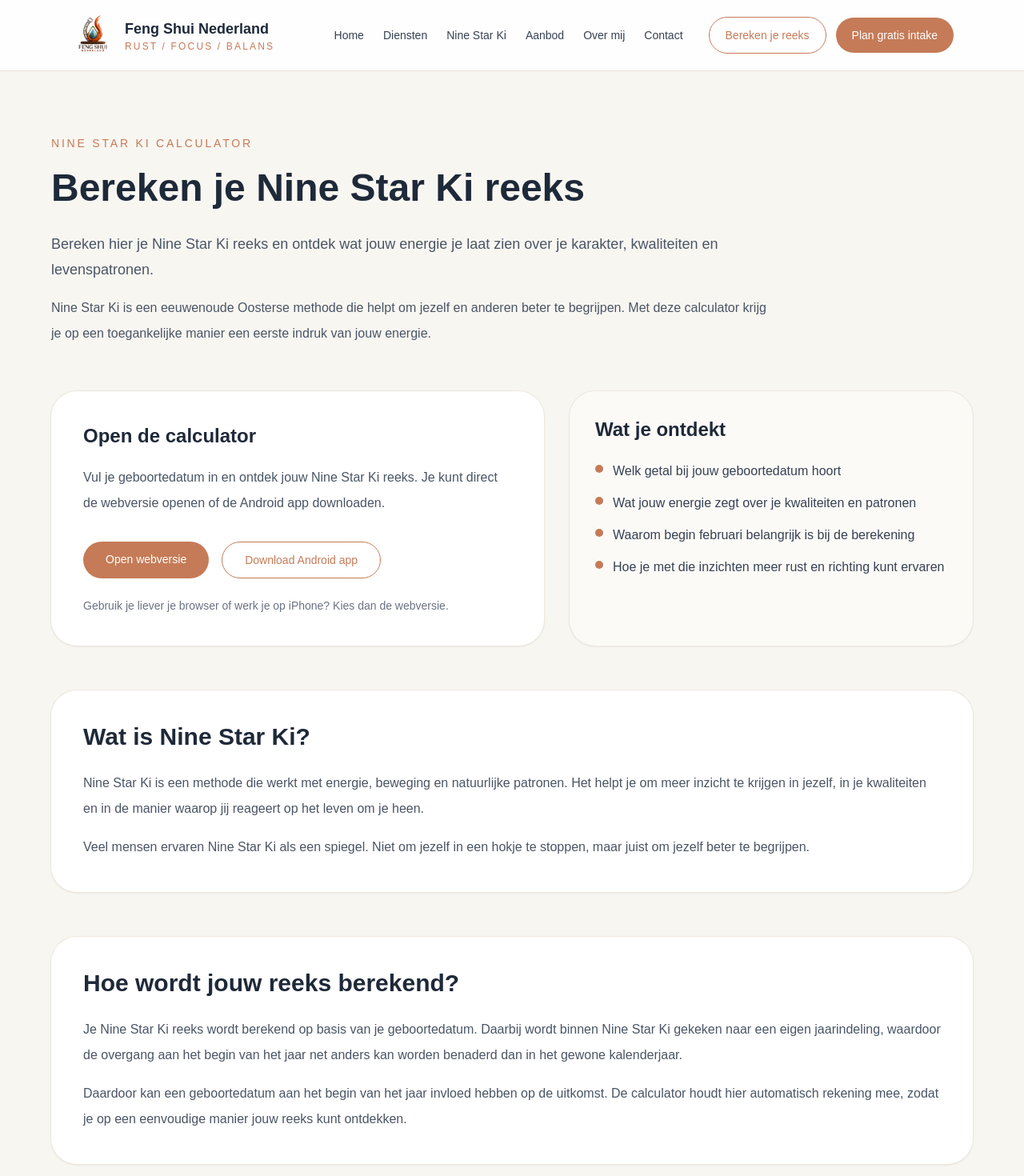
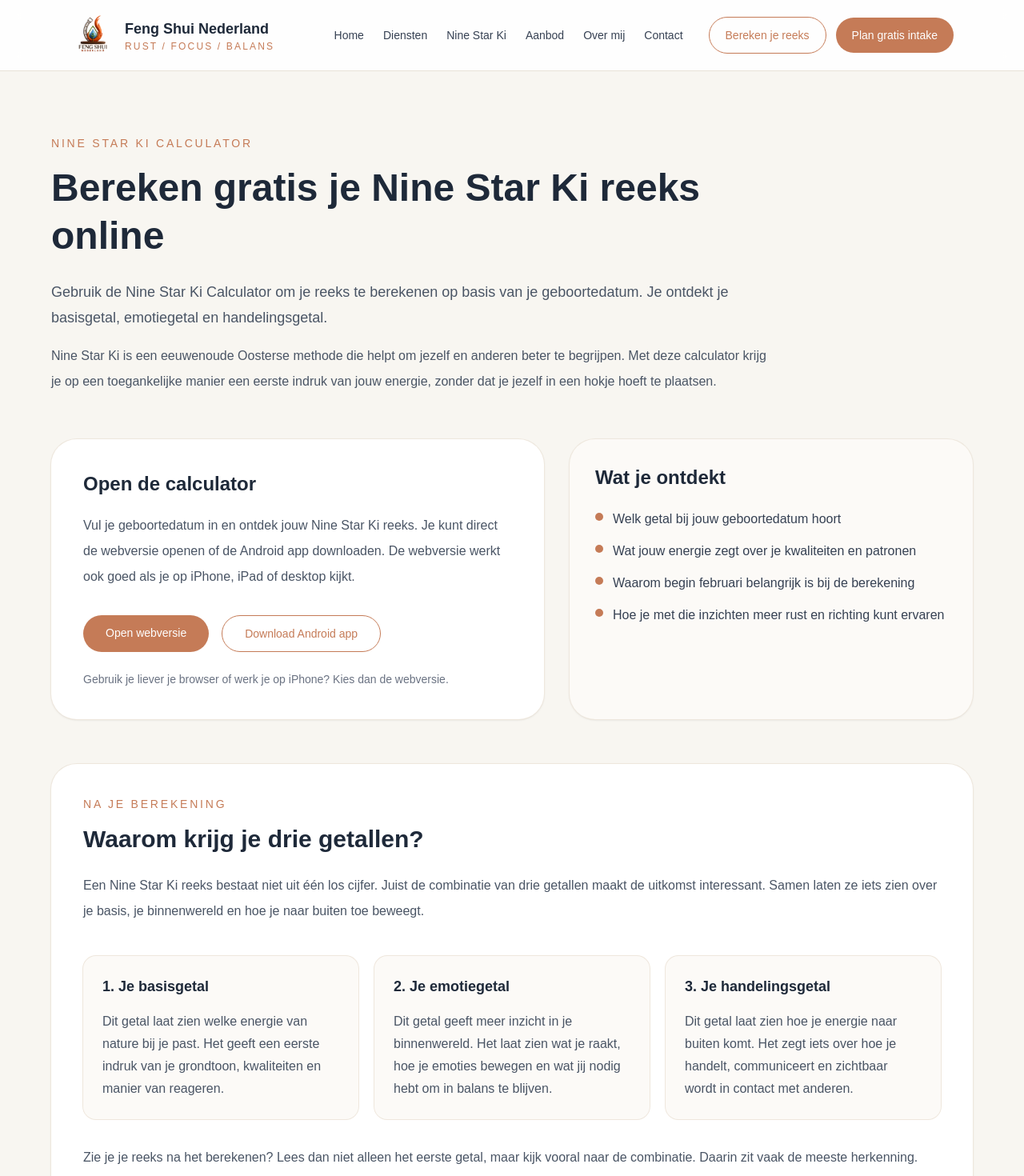
Before and after one commit to darius858/fengshuinederland-site, a Next.js app: page /nine-star-ki-calculator in a window 1280 px wide. Shown: the top 1470 px of the page at 80% size. Built offline with nearby package versions, Linux system fonts and the light colour scheme.

Commit message:
Improve Nine Star Ki calculator SEO hub

```diff
--- a/app/nine-star-ki-calculator/page.tsx
+++ b/app/nine-star-ki-calculator/page.tsx
@@ -60,11 +60,50 @@ const numberMeanings = [
   },
 ];
 
+const seriesParts = [
+  {
+    title: "1. Je basisgetal",
+    description:
+      "Dit getal laat zien welke energie van nature bij je past. Het geeft een eerste indruk van je grondtoon, kwaliteiten en manier van reageren.",
+  },
+  {
+    title: "2. Je emotiegetal",
+    description:
+      "Dit getal geeft meer inzicht in je binnenwereld. Het laat zien wat je raakt, hoe je emoties bewegen en wat jij nodig hebt om in balans te blijven.",
+  },
+  {
+    title: "3. Je handelingsgetal",
+    description:
+      "Dit getal laat zien hoe je energie naar buiten komt. Het zegt iets over hoe je handelt, communiceert en zichtbaar wordt in contact met anderen.",
+  },
+];
+
+const relatedPages = [
+  {
+    title: "Wat is Nine Star Ki?",
+    description:
+      "Lees rustig verder over de achtergrond van Nine Star Ki en hoe deze methode helpt bij zelfinzicht.",
+    href: "/nine-star-ki",
+  },
+  {
+    title: "Betekenis van de cijfers",
+    description:
+      "Bekijk wat de cijfers 1 tot en met 9 in grote lijnen vertellen over energie, kwaliteiten en patronen.",
+    href: "/nine-star-ki-cijfers",
+  },
+  {
+    title: "Omarm Jezelf",
+    description:
+      "Wil je je reeks later dieper leren begrijpen? Meld je interesse voor het online programma.",
+    href: "/omarm-jezelf",
+  },
+];
+
 const faqs = [
   {
     question: "Wat is een Nine Star Ki reeks?",
     answer:
-      "Je reeks laat zien welke energie een belangrijke rol speelt in jouw karakter, kwaliteiten en levenspatronen.",
+      "Je reeks bestaat uit drie getallen die samen inzicht geven in je basisenergie, je emotionele beweging en de manier waarop je handelt.",
   },
   {
     question: "Is de Nine Star Ki Calculator gratis?",
@@ -77,6 +116,11 @@ const faqs = [
       "Binnen Nine Star Ki wordt gekeken naar een eigen jaarindeling. Daardoor kan een geboortedatum aan het begin van het jaar invloed hebben op de uitkomst.",
   },
   {
+    question: "Wat betekenen de drie getallen in mijn reeks?",
+    answer:
+      "Het eerste getal wordt vaak gezien als je basisgetal, het tweede als je emotiegetal en het derde als je handelingsgetal. Samen geven ze een completer beeld dan één los getal.",
+  },
+  {
     question: "Kan Nine Star Ki helpen bij zelfinzicht?",
     answer:
       "Ja, veel mensen gebruiken Nine Star Ki om zichzelf beter te begrijpen en meer inzicht te krijgen in hun kwaliteiten, gevoeligheden en relatiepatronen.",
@@ -84,14 +128,19 @@ const faqs = [
 ];
 
 export const metadata: Metadata = createMetadata({
-  title: "Nine Star Ki Calculator | Bereken je reeks",
+  title: "Nine Star Ki Calculator | Bereken gratis je reeks online",
   description:
-    "Bereken eenvoudig je Nine Star Ki reeks en ontdek wat jouw getal zegt over je energie, kwaliteiten en levenspatronen.",
+    "Bereken gratis je Nine Star Ki reeks online en ontdek wat je basisgetal, emotiegetal en handelingsgetal over jouw energie laten zien.",
   path: "/nine-star-ki-calculator",
   keywords: [
     "Nine Star Ki calculator",
+    "Nine Star Ki calculator online",
     "bereken je Nine Star Ki",
+    "Nine Star Ki berekenen online",
     "Nine Star Ki reeks",
+    "basisgetal Nine Star Ki",
+    "emotiegetal Nine Star Ki",
+    "handelingsgetal Nine Star Ki",
     "Nine Star Ki getal betekenis",
   ],
 });
@@ -106,18 +155,20 @@ export default function NineStarKiCalculatorPage() {
           </p>
 
           <h1 className="mt-4 text-4xl font-semibold leading-tight md:text-5xl">
-            Bereken je Nine Star Ki reeks
+            Bereken gratis je Nine Star Ki reeks online
           </h1>
 
           <p className="mt-6 text-lg leading-8 text-gray-600">
-            Bereken hier je Nine Star Ki reeks en ontdek wat jouw energie je
-            laat zien over je karakter, kwaliteiten en levenspatronen.
+            Gebruik de Nine Star Ki Calculator om je reeks te berekenen op
+            basis van je geboortedatum. Je ontdekt je basisgetal, emotiegetal
+            en handelingsgetal.
           </p>
 
           <p className="mt-4 leading-8 text-gray-600">
             Nine Star Ki is een eeuwenoude Oosterse methode die helpt om jezelf
             en anderen beter te begrijpen. Met deze calculator krijg je op een
-            toegankelijke manier een eerste indruk van jouw energie.
+            toegankelijke manier een eerste indruk van jouw energie, zonder dat
+            je jezelf in een hokje hoeft te plaatsen.
           </p>
         </section>
 
@@ -127,7 +178,8 @@ export default function NineStarKiCalculatorPage() {
 
             <p className="mt-5 leading-8 text-gray-600">
               Vul je geboortedatum in en ontdek jouw Nine Star Ki reeks. Je
-              kunt direct de webversie openen of de Android app downloaden.
+              kunt direct de webversie openen of de Android app downloaden. De
+              webversie werkt ook goed als je op iPhone, iPad of desktop kijkt.
             </p>
 
             <div className="mt-8 flex flex-wrap gap-4">
@@ -189,6 +241,45 @@ export default function NineStarKiCalculatorPage() {
         </section>
 
         <section className="mt-14 rounded-[2rem] bg-white p-8 shadow-sm ring-1 ring-[#eee7dd] md:p-10">
+          <p className="text-sm uppercase tracking-[0.2em] text-[#c57b57]">
+            Na je berekening
+          </p>
+
+          <h2 className="mt-4 text-3xl font-semibold">
+            Waarom krijg je drie getallen?
+          </h2>
+
+          <p className="mt-6 leading-8 text-gray-600">
+            Een Nine Star Ki reeks bestaat niet uit één los cijfer. Juist de
+            combinatie van drie getallen maakt de uitkomst interessant. Samen
+            laten ze iets zien over je basis, je binnenwereld en hoe je naar
+            buiten toe beweegt.
+          </p>
+
+          <div className="mt-10 grid gap-5 md:grid-cols-3">
+            {seriesParts.map((part) => (
+              <div
+                key={part.title}
+                className="rounded-2xl bg-[#fcfaf7] p-6 ring-1 ring-[#efe7dd]"
+              >
+                <h3 className="text-lg font-semibold text-gray-800">
+                  {part.title}
+                </h3>
+                <p className="mt-4 leading-7 text-gray-600">
+                  {part.description}
+                </p>
+              </div>
+            ))}
+          </div>
+
+          <p className="mt-8 leading-8 text-gray-600">
+            Zie je je reeks na het berekenen? Lees dan niet alleen het eerste
+            getal, maar kijk vooral naar de combinatie. Daarin zit vaak de
+            meeste herkenning.
+          </p>
+        </section>
+
+        <section className="mt-14 rounded-[2rem] bg-white p-8 shadow-sm ring-1 ring-[#eee7dd] md:p-10">
           <h2 className="text-3xl font-semibold">Wat is Nine Star Ki?</h2>
 
           <p className="mt-6 leading-8 text-gray-600">
@@ -202,6 +293,15 @@ export default function NineStarKiCalculatorPage() {
             Veel mensen ervaren Nine Star Ki als een spiegel. Niet om jezelf in
             een hokje te stoppen, maar juist om jezelf beter te begrijpen.
           </p>
+
+          <div className="mt-8">
+            <Link
+              href="/nine-star-ki"
+              className="inline-flex rounded-full border border-[#c57b57] px-7 py-3 text-sm font-medium text-[#c57b57] transition hover:bg-[#c57b57] hover:text-white"
+            >
+              Lees meer over Nine Star Ki
+            </Link>
+          </div>
         </section>
 
         <section className="mt-14 rounded-[2rem] bg-white p-8 shadow-sm ring-1 ring-[#eee7dd] md:p-10">
@@ -281,6 +381,38 @@ export default function NineStarKiCalculatorPage() {
           </p>
         </section>
 
+        <section className="mt-14 rounded-[2rem] bg-[#fcfaf7] p-8 shadow-sm ring-1 ring-[#eee7dd] md:p-10">
+          <h2 className="text-3xl font-semibold">
+            Bouw verder op je uitkomst
+          </h2>
+
+          <p className="mt-6 max-w-3xl leading-8 text-gray-600">
+            De calculator is een mooi beginpunt. Vanuit je uitkomst kun je
+            rustig verder lezen, zodat de cijfers meer betekenis krijgen en je
+            ze beter kunt plaatsen in je dagelijks leven.
+          </p>
+
+          <div className="mt-10 grid gap-5 md:grid-cols-3">
+            {relatedPages.map((page) => (
+              <Link
+                key={page.href}
+                href={page.href}
+                className="rounded-2xl bg-white p-6 ring-1 ring-[#efe7dd] transition hover:-translate-y-1 hover:shadow-md"
+              >
+                <h3 className="text-lg font-semibold text-gray-800">
+                  {page.title}
+                </h3>
+                <p className="mt-4 leading-7 text-gray-600">
+                  {page.description}
+                </p>
+                <span className="mt-5 inline-flex text-sm font-medium text-[#c57b57]">
+                  Lees verder
+                </span>
+              </Link>
+            ))}
+          </div>
+        </section>
+
         <section className="mt-14 rounded-[2rem] bg-white p-8 shadow-sm ring-1 ring-[#eee7dd] md:p-10">
           <h2 className="text-3xl font-semibold">Veelgestelde vragen</h2>
 
--- a/next.config.ts
+++ b/next.config.ts
@@ -45,6 +45,11 @@ const nextConfig: NextConfig = {
   async redirects() {
     return [
       {
+        source: "/blog/nine-star-ki-calculator",
+        destination: "/nine-star-ki-calculator",
+        permanent: true,
+      },
+      {
         source: "/:path*",
         has: [
           {
```
